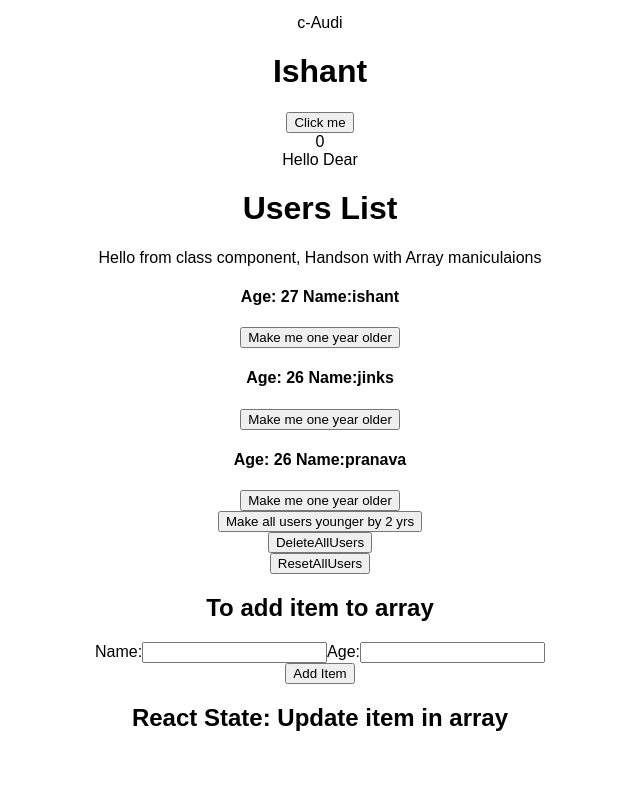
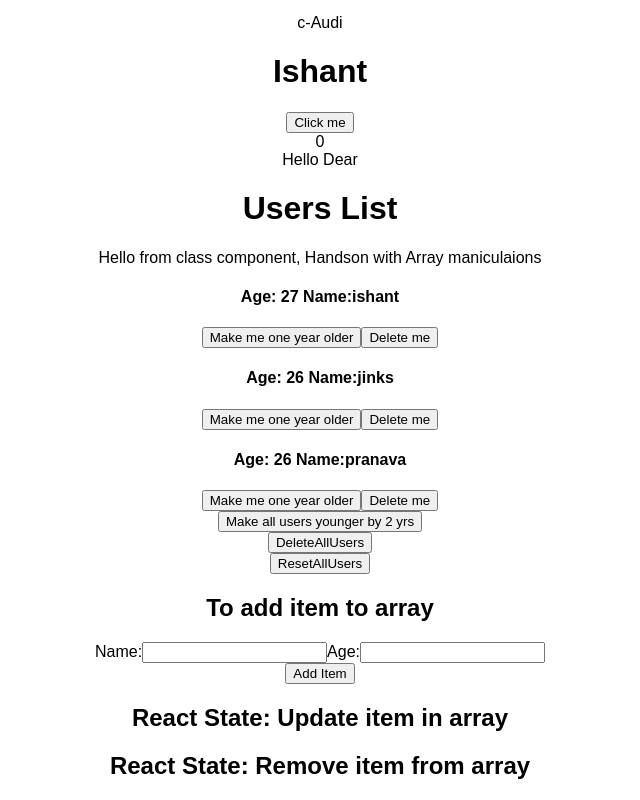
Before and after one commit to IshantL/react-app-pract, a React (Create React App) app: page / in a window 1280 px wide. Shown: the part 250-1050 px from the top of the page, without its empty margins (320-960 px from the left). Before the commit the page ends 1002 px from the top, so only its background shows below. Built offline with nearby package versions, Linux system fonts and the light colour scheme.

Commit message:
Delete item from array state

```diff
--- a/src/users/users.js
+++ b/src/users/users.js
@@ -91,6 +91,11 @@ class Users extends Component{
         this.setState({users:newstate})
         console.log(newstate);
     }
+    deleteItem= (i)=>{
+        console.log("in delete "+i);
+        const list = this.state.users.filter((item, j) => i !== j);
+        this.setState({users:list});
+    }
     render(){
         return(
             <div>
@@ -107,6 +112,12 @@ class Users extends Component{
                      >
                        Make me one year older
                      </button>
+                     <button
+                       type="button"
+                       onClick={this.deleteItem.bind(this,index)}
+                     >
+                       Delete me
+                     </button>
                             </div>
                        );
 
@@ -120,6 +131,7 @@ class Users extends Component{
                 Age:<input id="name" type="text" name="age" onChange={this.addItemInArrayState}></input>
                 <div><button onClick={this.addItemInArray}>Add Item</button></div>
                 <h2>React State: Update item in array</h2>
+                <h2>React State: Remove item from array</h2>
             </div>
         )
     }
```
